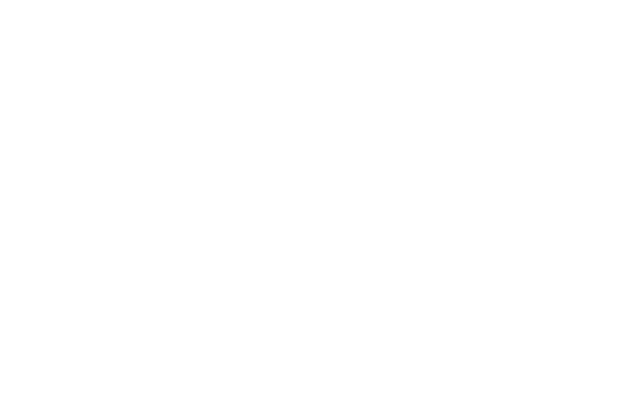
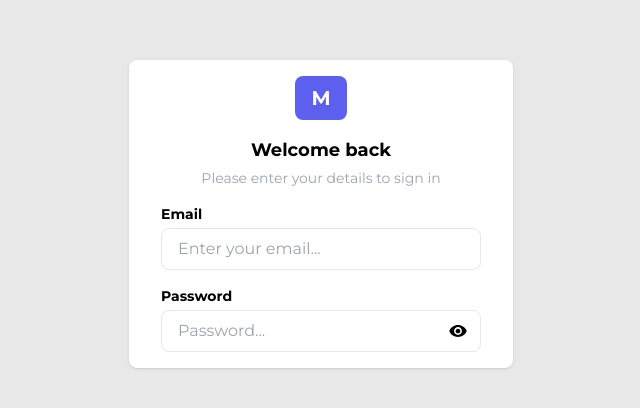
Before and after one commit to marionikolov17/Portfolio-Builder, a React (Vite) app in the folder client/: page /login in a window 1280 px wide. Shown: the part 186-594 px from the top of the page, without its empty margins (319-959 px from the left). Built offline with nearby package versions, Linux system fonts and the light colour scheme.

Commit message:
Create login page toggle password visibility

```diff
--- a/client/src/pages/Login/Login.jsx
+++ b/client/src/pages/Login/Login.jsx
@@ -1,5 +1,44 @@
+import { useState } from "react";
+import { IoMdEye, IoMdEyeOff } from "react-icons/io";
+
 export default function Login() {
+    const [isShownPassword, setIsShownPassword] = useState(false);
+
     return (
-        <></>
+        <>
+            <main className="w-full min-h-full absolute bg-mainBackground flex justify-center items-center font-montserrat">
+                <form className="w-96 bg-white rounded-lg shadow flex flex-col items-center py-4 px-8">
+                    <div className="bg-primaryBlue text-xl text-white py-2 px-4 font-bold rounded-lg">
+                        M
+                    </div>
+                    <h4 className="mt-4 font-bold text-lg">Welcome back</h4>
+                    <p className="mt-1 text-sm text-gray-400">Please enter your details to sign in</p>
+                    {/* Email */}
+                    <div className="mt-4 w-full">
+                        <label htmlFor="email" className="block text-sm font-bold">Email</label>
+                        <input
+                            type="email"
+                            id="email"
+                            placeholder="Enter your email..."
+                            className="py-2 px-4 w-full outline-none rounded-lg border mt-1 transition duration-300 focus:ring-2 focus:ring-primaryBlue"
+                        />
+                    </div>
+                    {/* Password */}
+                    <div className="mt-4 w-full">
+                        <label htmlFor="password" className="block text-sm font-bold">Password</label>
+                        <div className="flex w-full items-center bg-white border rounded-lg overflow-hidden mt-1 transition duration-300 hover:ring-2 hover:ring-primaryBlue">
+                            <input
+                                type={isShownPassword ? "text" : "password"}
+                                id="password"
+                                placeholder="Password..."
+                                className="py-2 px-4 grow outline-none bg-transparent"
+                            />
+                            {!isShownPassword && <IoMdEye className="mx-3 text-xl cursor-pointer" onClick={() => setIsShownPassword(true)}/>}
+                            {isShownPassword && <IoMdEyeOff className="mx-3 text-xl cursor-pointer" onClick={() => setIsShownPassword(false)}/>}
+                        </div>
+                    </div>
+                </form>
+            </main>
+        </>
     )
 }
```
